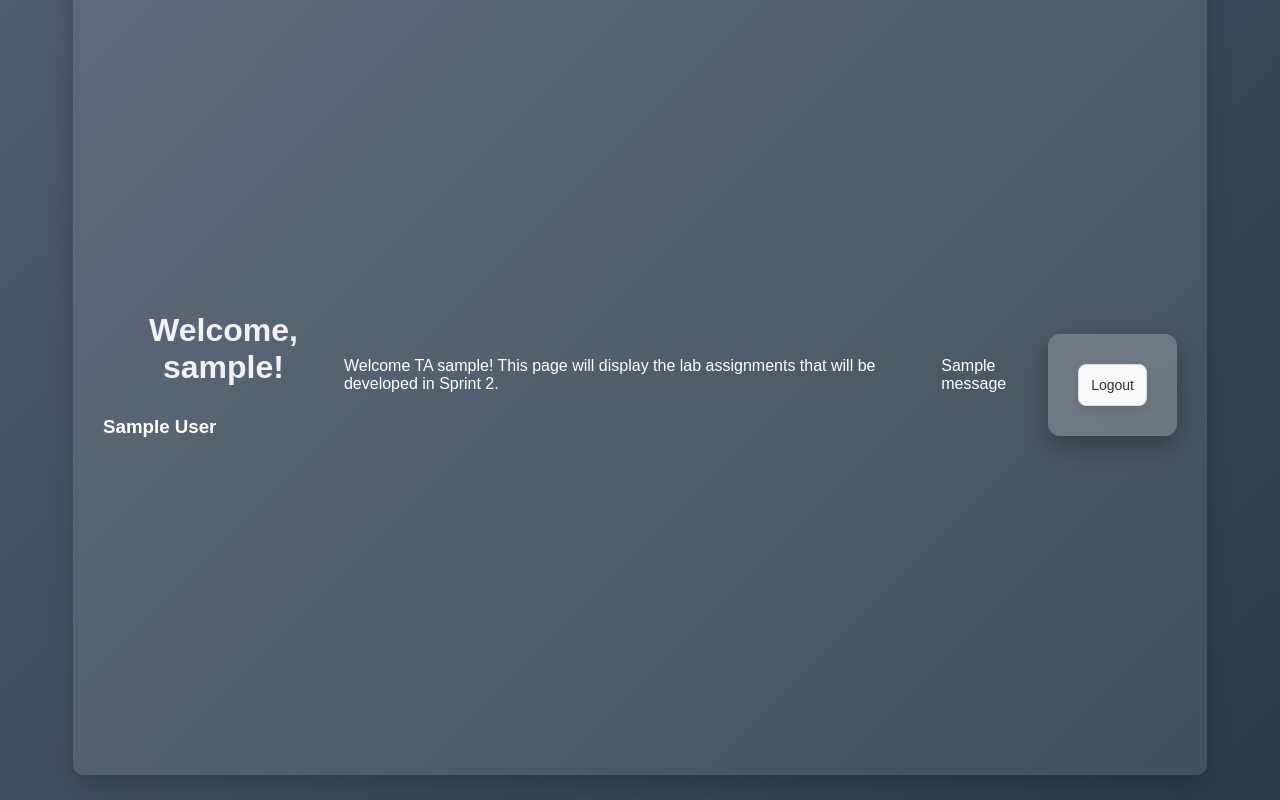
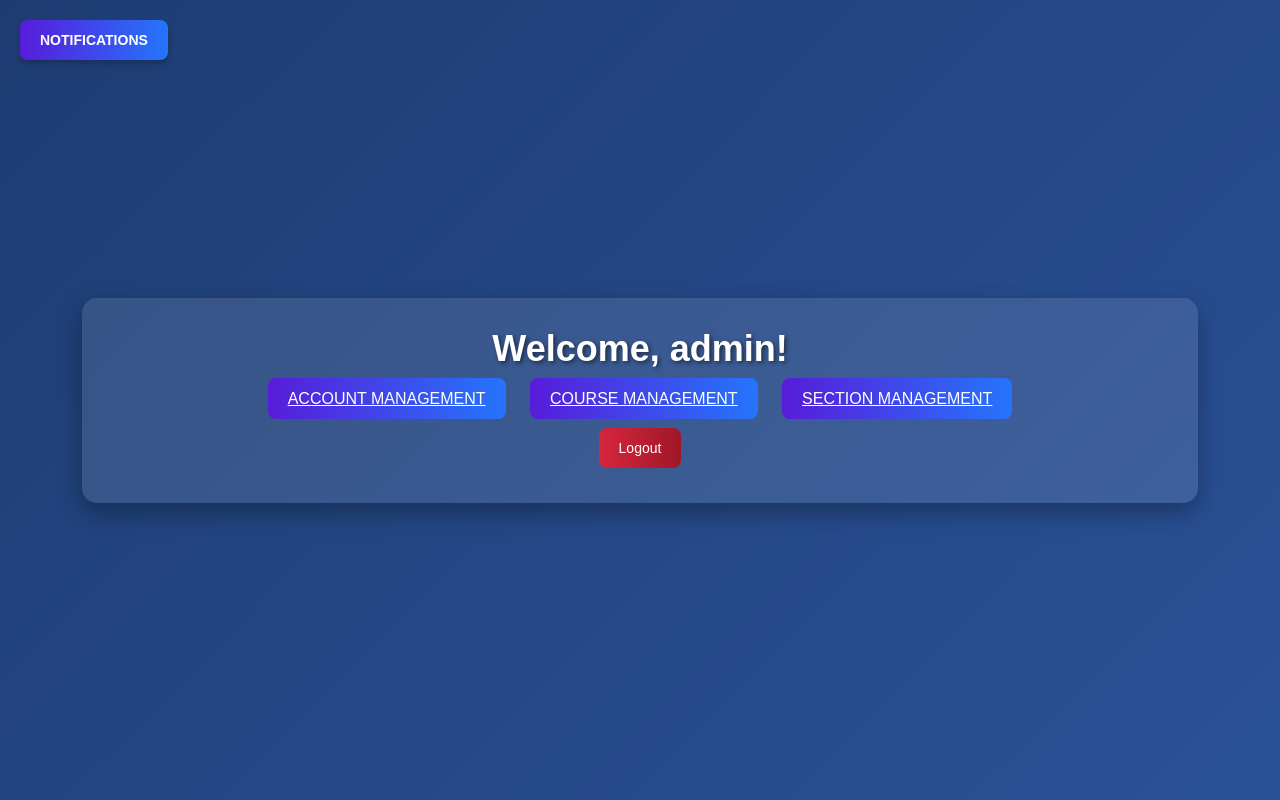
Before and after one commit to 33AndrewM33/TASchedulerApp, a Django app: page /home/ in a window 1280 px wide. Run offline with Django 5.2, Linux system fonts and the light colour scheme; a user stored in the database is signed in; tables that the repository leaves empty hold one stand-in row (values such as "Sample post"); one stand-in notice (Sample message) is shown; data that the repository does not hold is empty.

Commit message:
models updated notification for admin

```diff
--- a/DjangoProject/urls.py
+++ b/DjangoProject/urls.py
@@ -8,6 +8,8 @@
 
     # Authentication Views
     path('', views.custom_login, name='login'),  # Root path for login page
+    path('notifications/clear/', views.clear_notifications, name='clear_notifications'),
+
     path('logout/', views.custom_logout, name='logout'),  # Logout
     path('home/', views.home, name='home'),  # Home page
 
--- a/TAScheduler/UnitTests/test_course.py
+++ b/TAScheduler/UnitTests/test_course.py
@@ -1,7 +1,6 @@
 from django.test import TestCase
 from django.core.exceptions import ValidationError
 from TAScheduler.models import Course, Section
-
 
 class CourseModelTestCase(TestCase):
     def setUp(self):
--- a/TAScheduler/views.py
+++ b/TAScheduler/views.py
@@ -3,7 +3,7 @@
 from django.contrib.auth.hashers import make_password, check_password
 from django.contrib import messages
 from django.contrib.auth.decorators import login_required, user_passes_test
-from TAScheduler.models import Course, Section, Lab, Lecture, TA, Instructor, Administrator, User
+from TAScheduler.models import Course, Section, Lab, Lecture, TA, Instructor, Administrator, User, Notification
 
 # ----------------------------------------
 # Section Management Views
@@ -42,6 +42,10 @@
                     Lab.objects.create(section=section)
                 elif section_type.lower() == "lecture":
                     Lecture.objects.create(section=section)
+
+                # Notify admins about the new section
+                Notification.notify_admin_on_section_creation(section, request.user)
+
                 messages.success(request, f"{section_type} section created successfully.")
         except Course.DoesNotExist:
             messages.error(request, "Course ID does not exist.")
@@ -49,7 +53,6 @@
             messages.error(request, f"An error occurred: {str(e)}")
     courses = Course.objects.all()
     return render(request, 'create_section.html', {"user": request.user, "courses": courses})
-
 @login_required
 def edit_section(request, section_id):
     section = get_object_or_404(Section, id=section_id)
@@ -117,7 +120,7 @@
             if Course.objects.filter(course_id=course_id).exists():
                 messages.error(request, "A course with this ID already exists.")
                 return redirect('create_course')
-            Course.objects.create(
+            course = Course.objects.create(
                 course_id=course_id,
                 name=name,
                 semester=semester,
@@ -125,6 +128,9 @@
                 modality=modality,
                 num_of_sections=num_of_sections,
             )
+            # Notify admins about the new course
+            Notification.notify_admin_on_course_creation(course, request.user)
+
             messages.success(request, f"Course '{name}' created successfully.")
             return redirect('manage_course')
         except Exception as e:
@@ -172,7 +178,7 @@
             try:
                 new_user = User.objects.create(
                     username=username,
-                    email=email,  # Ensure email is used
+                    email=email,
                     password=make_password(password)
                 )
                 if role == "ta":
@@ -185,6 +191,10 @@
                     new_user.is_admin = True
                     Administrator.objects.create(user=new_user)
                 new_user.save()
+
+                # Notify admins about the new account
+                Notification.notify_admin_on_account_creation(new_user, request.user)
+
                 messages.success(request, f"User '{username}' created successfully.")
             except Exception as e:
                 messages.error(request, f"Error creating user: {str(e)}")
@@ -192,44 +202,14 @@
             user_id = request.POST.get("user_id")
             try:
                 user_to_delete = get_object_or_404(User, id=user_id)
+
+                # Notify admins about the account deletion
+                Notification.notify_admin_on_account_deletion(user_to_delete, request.user)
+
                 user_to_delete.delete()
                 messages.success(request, f"User '{user_to_delete.username}' deleted successfully.")
             except Exception as e:
                 messages.error(request, f"Error deleting user: {str(e)}")
-        elif action == "edit":
-            user_id = request.POST.get("user_id")
-            editing_user = get_object_or_404(User, id=user_id)
-        elif action == "update":
-            user_id = request.POST.get("editing_user_id")
-            username = request.POST.get("username")
-            email = request.POST.get("email")
-            password = request.POST.get("password")
-            role = request.POST.get("role")
-            try:
-                user_to_update = get_object_or_404(User, id=user_id)
-                user_to_update.username = username
-                user_to_update.email = email  # Ensure email is updated
-                if password:
-                    user_to_update.password = make_password(password)
-                user_to_update.is_ta = False
-                user_to_update.is_instructor = False
-                user_to_update.is_admin = False
-                if role == "ta":
-                    user_to_update.is_ta = True
-                    if not hasattr(user_to_update, "ta_profile"):
-                        TA.objects.create(user=user_to_update)
-                elif role == "instructor":
-                    user_to_update.is_instructor = True
-                    if not hasattr(user_to_update, "instructor_profile"):
-                        Instructor.objects.create(user=user_to_update)
-                elif role == "administrator":
-                    user_to_update.is_admin = True
-                    if not hasattr(user_to_update, "administrator_profile"):
-                        Administrator.objects.create(user=user_to_update)
-                user_to_update.save()
-                messages.success(request, f"User '{username}' updated successfully.")
-            except Exception as e:
-                messages.error(request, f"Error updating user: {str(e)}")
     users = User.objects.all()
     return render(request, 'account_management.html', {"users": users, "editing_user": editing_user})
 # ----------------------------------------
@@ -261,24 +241,43 @@
 
 @login_required
 def home(request):
-    storage = messages.get_messages(request)
-    storage.used = True
+    if request.user.is_admin:
+        # Admin-specific home page
+        notifications = Notification.objects.filter(recipient=request.user, is_read=False)
+        return render(request, 'home_admin.html', {
+            "user": request.user,
+            "notifications": notifications
+        })
+    elif request.user.is_instructor:
+        # Redirect to instructor home page
+        return redirect('home_instructor')
+    elif request.user.is_ta:
+        # Redirect to TA home page
+        return redirect('home_ta')
+    else:
+        # If no role is assigned, redirect to login with an error
+        messages.error(request, "Invalid user role.")
+        return redirect('login')
+# TAScheduler/views.py
 
-    # Check user role and display appropriate message
-    if request.user.is_ta:
-        message = f"Welcome TA {request.user.username}! This page will display the lab assignments that will be developed in Sprint 2."
-        show_navigation = False  # Hide navigation for TA
-    elif request.user.is_instructor:
-        message = f"Welcome Instructor {request.user.username}! This page will display the courses assigned to you by the admin and the sections you're in."
-        show_navigation = False  # Hide navigation for Instructor
-    else:
-        message = "Welcome Admin! You have full access to manage the system."
-        show_navigation = True  # Show navigation for Admin
+def clear_notifications(request):
+    if request.method == "POST":
+        # Clear notifications for the current admin
+        Notification.objects.filter(recipient=request.user).delete()
+        messages.success(request, "All notifications cleared successfully.")
+    return redirect('home')
+@login_required
+def home_instructor(request):
+    return render(request, 'home_instructor.html', {
+        "user": request.user,
+        "message": "Welcome to the Instructor Dashboard! Placeholder content here.",
+    })
 
-    return render(request, 'home.html', {
+@login_required
+def home_ta(request):
+    return render(request, 'home_ta.html', {
         "user": request.user,
-        "message": message,
-        "show_navigation": show_navigation
+        "message": "Welcome to the TA Dashboard! Placeholder content here.",
     })
 
 def forgot_password(request):
@@ -295,9 +294,9 @@
             answer_2 = request.POST.get("answer_2", "").strip().lower()
             answer_3 = request.POST.get("answer_3", "").strip().lower()
             if (
-                answer_1 == security_questions["question_1"] and
-                answer_2 == security_questions["question_2"] and
-                answer_3 == security_questions["question_3"]
+                    answer_1 == security_questions["question_1"] and
+                    answer_2 == security_questions["question_2"] and
+                    answer_3 == security_questions["question_3"]
             ):
                 request.session['valid_user'] = username
                 return render(request, "reset_password.html")
@@ -313,15 +312,14 @@
                         user = User.objects.get(username=username)
                         user.password = make_password(new_password)
                         user.save()
+
+                        # Notify admins about the password change
+                        Notification.notify_admin_on_password_change(user)
+
                         messages.success(request, "Password reset! Log in with your new password.")
                         return redirect('/')
                     except User.DoesNotExist:
                         error = "User not found. Please start again."
-                else:
-                    error = "Passwords do not match. Try again."
-                    return render(request, "reset_password.html", {"error": error})
-            else:
-                error = "Session expired. Start again."
     return render(request, "forgot_password.html", {"error": error})
 
 @login_required
--- a/static/css/style.css
+++ b/static/css/style.css
@@ -8,193 +8,244 @@
 /* Body and Background */
 body {
     font-family: 'Arial', sans-serif;
-    background: linear-gradient(135deg, #4e5b6e, #2a3b48);
+    background: linear-gradient(135deg, #1e3c72, #2a5298); /* Gradient background */
     color: #fff;
     display: flex;
     justify-content: center;
     align-items: center;
     height: 100vh;
-    padding: 10px;
-    overflow-y: auto; /* Allows scrolling for smaller devices */
+    padding: 20px;
+    overflow-y: auto;
 }
 
 /* Main Container */
 .container {
     display: flex;
+    flex-direction: column;
     justify-content: center;
     align-items: center;
-    height: 100vh;
     width: 90%;
-    background-color: rgba(255, 255, 255, 0.1); /* Slight transparency */
-    border-radius: 10px;
+    background: rgba(255, 255, 255, 0.1);
+    border-radius: 15px;
     padding: 30px;
-    box-shadow: 0px 10px 25px rgba(0, 0, 0, 0.2);
-    margin-bottom: 50px;
+    box-shadow: 0px 10px 25px rgba(0, 0, 0, 0.3);
 }
 
-/* Header */
-h1 {
-    color: #f1f1f1;
-    font-family: 'Arial', sans-serif;
-    font-size: 32px;
-    text-align: center;
-    margin-bottom: 30px;
+/* Header Styling */
+header h1 {
+    font-size: 36px;
+    margin-bottom: 20px;
+    color: #fff;
+    text-shadow: 2px 2px 4px rgba(0, 0, 0, 0.5);
 }
 
-/* User Table Styling */
-.user-table th, .user-table td {
-    border: 1px solid #ddd;
-    padding: 12px 15px;
-    text-align: center;
-    color: #333;
-    background: rgba(255, 255, 255, 0.9);
+/* Navigation Buttons */
+.nav-button {
+    padding: 12px 20px;
+    font-size: 16px;
+    border: none;
+    border-radius: 8px;
+    cursor: pointer;
+    margin: 10px;
+    background: linear-gradient(90deg, #581cda, #2575fc);
+    color: #fff;
+    text-transform: uppercase;
+    transition: transform 0.3s ease, box-shadow 0.3s ease;
 }
 
-.user-table th {
-    background-color: #f1f1f1;
+.nav-button:hover {
+    transform: scale(1.1);
+    box-shadow: 0px 8px 20px rgba(0, 0, 0, 0.3);
 }
 
-.user-table td {
-    font-size: 14px;
-}
-
-/* Form Section */
-form {
+/* Logout Button */
+.logout-button {
     margin-top: 20px;
-    padding: 30px;
-    background: rgba(255, 255, 255, 0.2); /* Transparent background */
-    border-radius: 12px;
-    box-shadow: 0px 10px 25px rgba(0, 0, 0, 0.3);
-    display: flex;
-    flex-wrap: wrap; /* Responsive layout for smaller screens */
-    gap: 20px;
-}
-
-form label {
-    margin-bottom: 5px;
-    font-size: 16px;
-    color: #333;
-}
-
-form input, form select, form button {
-    flex: 1 1 calc(33.33% - 20px); /* Responsive fields */
-    padding: 12px;
-    border: 1px solid #ddd;
-    border-radius: 8px;
-    font-size: 14px;
-    color: #333;
-    background-color: #f9f9f9;
-    box-shadow: 0px 4px 8px rgba(0, 0, 0, 0.1);
-}
-
-form input:focus, form select:focus, form button:focus {
-    outline: none;
-    border-color: #007bff;
-    background-color: #eaf4ff; /* Light blue background on focus */
-    box-shadow: 0px 0px 5px rgba(0, 123, 255, 0.5);
-}
-
-/* Buttons */
-button, .nav-button, .button, .btn {
     padding: 12px 20px;
-    font-size: 14px;
+    background: linear-gradient(90deg, #d7263d, #a01728);
     border: none;
+    color: #fff;
     border-radius: 8px;
     cursor: pointer;
     transition: all 0.3s ease;
 }
 
-button:hover, .nav-button:hover, .button:hover, .btn:hover {
-    transform: scale(1.05);
+.logout-button:hover {
+    background: linear-gradient(90deg, #ff4e50, #ff1c1c);
+    transform: scale(1.1);
+    box-shadow: 0px 8px 20px rgba(0, 0, 0, 0.3);
 }
 
-.btn-create {
-    display: inline-block;
+/* Table Styling for Existing Users */
+.user-table {
+    width: 100%;
+    border-collapse: collapse;
     margin-top: 20px;
-    padding: 15px 25px;
-    font-size: 18px;
-    background-color: #007bff;
-    color: #fff;
-    text-decoration: none;
-    border-radius: 8px;
-    text-align: center;
-    transition: all 0.3s ease;
-}
-.btn-create:hover {
-    background-color: #0056b3;
-    transform: scale(1.1);
-    box-shadow: 0px 10px 20px rgba(0, 0, 0, 0.4);
 }
 
-/* Back to Home Button */
-.btn-back {
-    display: inline-block;
-    margin-bottom: 20px;
-    padding: 10px 20px;
-    font-size: 16px;
+.user-table th, .user-table td {
+    padding: 12px 15px;
+    text-align: center;
+    border: 1px solid rgba(0, 0, 0, 0.1);
+}
+
+.user-table th {
+    background: linear-gradient(90deg, #3b3b98, #0d47a1);
     color: #fff;
-    background-color: #6c757d;
-    text-decoration: none;
-    border-radius: 5px;
-    box-shadow: 0 4px 6px rgba(0, 0, 0, 0.2);
-    transition: background-color 0.3s, transform 0.3s;
 }
-.btn-back:hover {
-    background-color: #5a6268;
-    transform: scale(1.05);
+
+.user-table td {
+    background: rgba(255, 255, 255, 0.1);
+    color: #fff;
+}
+
+.user-table tr:nth-child(even) {
+    background: rgba(255, 255, 255, 0.2);
+}
+
+.user-table tr:hover {
+    background: rgba(255, 255, 255, 0.3);
+}
+
+/* Input Fields */
+form input, form select {
+    padding: 10px;
+    margin: 5px 0;
+    border: 1px solid rgba(0, 0, 0, 0.2);
+    border-radius: 8px;
+    font-size: 14px;
+    width: 100%;
+    max-width: 300px;
+}
+
+/* Buttons for Actions */
+.delete-btn, .edit-btn, .assign-btn {
+    padding: 8px 12px;
+    font-size: 14px;
+    border: none;
+    border-radius: 8px;
+    cursor: pointer;
+    transition: transform 0.3s ease, box-shadow 0.3s ease;
+    text-transform: uppercase;
+    color: #fff;
+}
+
+/* Assign Button */
+.assign-btn {
+    background: linear-gradient(90deg, #17b978, #0c9463);
+}
+
+.assign-btn:hover {
+    transform: scale(1.1);
+    box-shadow: 0px 8px 20px rgba(0, 0, 0, 0.3);
 }
 
 /* Delete Button */
 .delete-btn {
-    background-color: #dc3545;
-    color: #fff;
-    padding: 10px 20px;
-    border-radius: 5px;
-    cursor: pointer;
-    transition: background-color 0.3s;
+    background: linear-gradient(90deg, #d7263d, #a01728);
 }
+
 .delete-btn:hover {
-    background-color: #c82333;
+    transform: scale(1.1);
+    box-shadow: 0px 8px 20px rgba(0, 0, 0, 0.3);
 }
 
 /* Edit Button */
 .edit-btn {
-    background-color: #ffc107;
-    color: #212529;
-    padding: 10px 20px;
-    border-radius: 5px;
-    cursor: pointer;
-    transition: background-color 0.3s;
-}
-.edit-btn:hover {
-    background-color: #e0a800;
+    background: linear-gradient(90deg, #ff9800, #f57c00);
 }
 
-/* Submit Button */
-.submit-btn {
-    background-color: #28a745;
-    color: #fff;
-    padding: 10px 20px;
-    border-radius: 5px;
-    cursor: pointer;
-    transition: background-color 0.3s;
-}
-.submit-btn:hover {
-    background-color: #218838;
+.edit-btn:hover {
+    transform: scale(1.1);
+    box-shadow: 0px 8px 20px rgba(0, 0, 0, 0.3);
 }
 
-/* Responsive Design */
-@media (max-width: 768px) {
-    form {
-        width: 100%;
-        flex-direction: column;
-    }
+/* Create User Button */
+.create-user-btn {
+    background: linear-gradient(90deg, #2575fc, #1b3fb6);
+    padding: 12px 20px;
+    margin-top: 10px;
+    font-size: 16px;
+    color: #fff;
+    text-transform: uppercase;
+    cursor: pointer;
+    border: none;
+    border-radius: 8px;
+    transition: transform 0.3s ease, box-shadow 0.3s ease;
+}
 
-    .btn-create {
-        width: 100%;
-    }
+.create-user-btn:hover {
+    transform: scale(1.1);
+    box-shadow: 0px 8px 20px rgba(0, 0, 0, 0.3);
+}
 
-    .btn-back {
-        margin-bottom: 10px;
-    }
+/* Notification Button */
+.notification-button {
+    position: fixed;
+    top: 20px;
+    left: 20px;
+    z-index: 1000;
+    padding: 12px 20px;
+    background: linear-gradient(90deg, #581cda, #2575fc);
+    border: none;
+    color: #fff;
+    font-size: 14px;
+    font-weight: bold;
+    border-radius: 8px;
+    cursor: pointer;
+    box-shadow: 0px 4px 6px rgba(0, 0, 0, 0.2);
+    transition: transform 0.3s ease, box-shadow 0.3s ease;
 }
+
+.notification-button:hover {
+    transform: scale(1.1);
+    box-shadow: 0px 8px 12px rgba(0, 0, 0, 0.3);
+}
+
+/* Notification Panel */
+.notification-panel {
+    display: none;
+    position: fixed;
+    top: 60px;
+    left: 20px;
+    width: 300px;
+    max-height: 400px;
+    overflow-y: auto;
+    background: rgba(0, 0, 0, 0.8);
+    color: #fff;
+    padding: 20px;
+    border-radius: 10px;
+    box-shadow: 0px 8px 20px rgba(0, 0, 0, 0.5);
+    z-index: 999;
+    animation: fade-in 0.5s ease;
+}
+
+.notification-panel h2 {
+    font-size: 18px;
+    text-transform: uppercase;
+    border-bottom: 2px solid rgba(255, 255, 255, 0.3);
+    padding-bottom: 5px;
+    margin-bottom: 10px;
+}
+
+.notification-panel ul li {
+    padding: 10px;
+    background: rgba(255, 255, 255, 0.1);
+    border-radius: 8px;
+    margin-bottom: 10px;
+}
+
+/* Buttons inside Notification */
+.close-button, .clear-button {
+    padding: 8px 12px;
+    font-size: 12px;
+    color: #fff;
+    border-radius: 5px;
+    margin: 5px;
+}
+.clear-button {
+    background: linear-gradient(90deg, #17b978, #0c9463);
+}
+.close-button {
+    background: linear-gradient(90deg, #ff4e50, #ff1c1c);
+}
--- a/templates/home.html
+++ /dev/null
@@ -1,64 +0,0 @@
-{% load static %}
-<!DOCTYPE html>
-<html lang="en">
-<head>
-    <meta charset="UTF-8">
-    <meta name="viewport" content="width=device-width, initial-scale=1.0">
-    <title>Home</title>
-    <link rel="stylesheet" href="{% static 'css/style.css' %}">
-</head>
-<body>
-    <div class="container">
-        <header>
-            <h1>Welcome, {{ user.username }}!</h1>
-            <h3>{{ user.first_name }} {{ user.last_name }}</h3>
-        </header>
-
-        <section>
-            <div class="role-message">
-                <p>{{ message }}</p>
-            </div>
-        </section>
-
-        {% if show_navigation %}
-        <nav>
-            <table class="user-table nav-table">
-                <tr>
-                    <td>
-                        <a class="nav-button" href="{% url 'account_management' %}">Account Management</a>
-                    </td>
-                </tr>
-                <tr>
-                    <td>
-                        <a class="nav-button" href="{% url 'manage_course' %}">Course Management</a>
-                    </td>
-                </tr>
-                <tr>
-                    <td>
-                        <a class="nav-button" href="{% url 'manage_section' %}">Section Management</a>
-                    </td>
-                </tr>
-            </table>
-        </nav>
-        {% endif %}
-
-        <section>
-            <!-- Display success messages -->
-            {% if messages %}
-            <div class="messages">
-                {% for message in messages %}
-                <div class="success">{{ message }}</div>
-                {% endfor %}
-            </div>
-            {% endif %}
-        </section>
-
-        <footer>
-            <form action="{% url 'logout' %}" method="post">
-                {% csrf_token %}
-                <input type="submit" class="logout-button" value="Logout">
-            </form>
-        </footer>
-    </div>
-</body>
-</html>
--- /dev/null
+++ b/templates/home_admin.html
@@ -0,0 +1,72 @@
+{% load static %}
+<!DOCTYPE html>
+<html lang="en">
+<head>
+    <meta charset="UTF-8">
+    <meta name="viewport" content="width=device-width, initial-scale=1.0">
+    <title>Admin Home</title>
+    <link rel="stylesheet" href="{% static 'css/style.css' %}">
+</head>
+<body>
+    <div class="notification-container" id="notificationContainer">
+        <button class="notification-button" id="notificationButton">NOTIFICATIONS</button>
+        <div class="notification-panel" id="notificationPanel">
+            <h2>Notifications</h2>
+            <ul>
+                {% for notification in notifications %}
+                    <li>
+                        <strong>{{ notification.subject }}</strong>
+                        <p>{{ notification.message }}</p>
+                        <small>{{ notification.timestamp }}</small>
+                    </li>
+                {% empty %}
+                    <li>No new notifications.</li>
+                {% endfor %}
+            </ul>
+            <div class="notification-actions">
+                <button class="close-button" id="closeButton">CLOSE</button>
+                <form method="POST" action="{% url 'clear_notifications' %}">
+                    {% csrf_token %}
+                    <button type="submit" class="clear-button">CLEAR ALL</button>
+                </form>
+            </div>
+        </div>
+    </div>
+
+    <div class="container">
+        <header>
+            <h1>Welcome, admin!</h1>
+        </header>
+
+        <nav class="navigation">
+            <a class="nav-button" href="{% url 'account_management' %}">Account Management</a>
+            <a class="nav-button" href="{% url 'manage_course' %}">Course Management</a>
+            <a class="nav-button" href="{% url 'manage_section' %}">Section Management</a>
+        </nav>
+
+        <footer>
+            <form action="{% url 'logout' %}" method="post">
+                {% csrf_token %}
+                <input type="submit" class="logout-button" value="Logout">
+            </form>
+        </footer>
+    </div>
+
+    <!-- JavaScript -->
+    <script>
+        const notificationButton = document.getElementById("notificationButton");
+        const notificationPanel = document.getElementById("notificationPanel");
+        const closeButton = document.getElementById("closeButton");
+
+        // Toggle the notification panel
+        notificationButton.addEventListener("click", () => {
+            notificationPanel.style.display = notificationPanel.style.display === "block" ? "none" : "block";
+        });
+
+        // Close the notification panel
+        closeButton.addEventListener("click", () => {
+            notificationPanel.style.display = "none";
+        });
+    </script>
+</body>
+</html>
```
Also changed, not shown: TAScheduler/models.py (+120 -19 lines), templates/create_section.html (+7 -1 lines).
